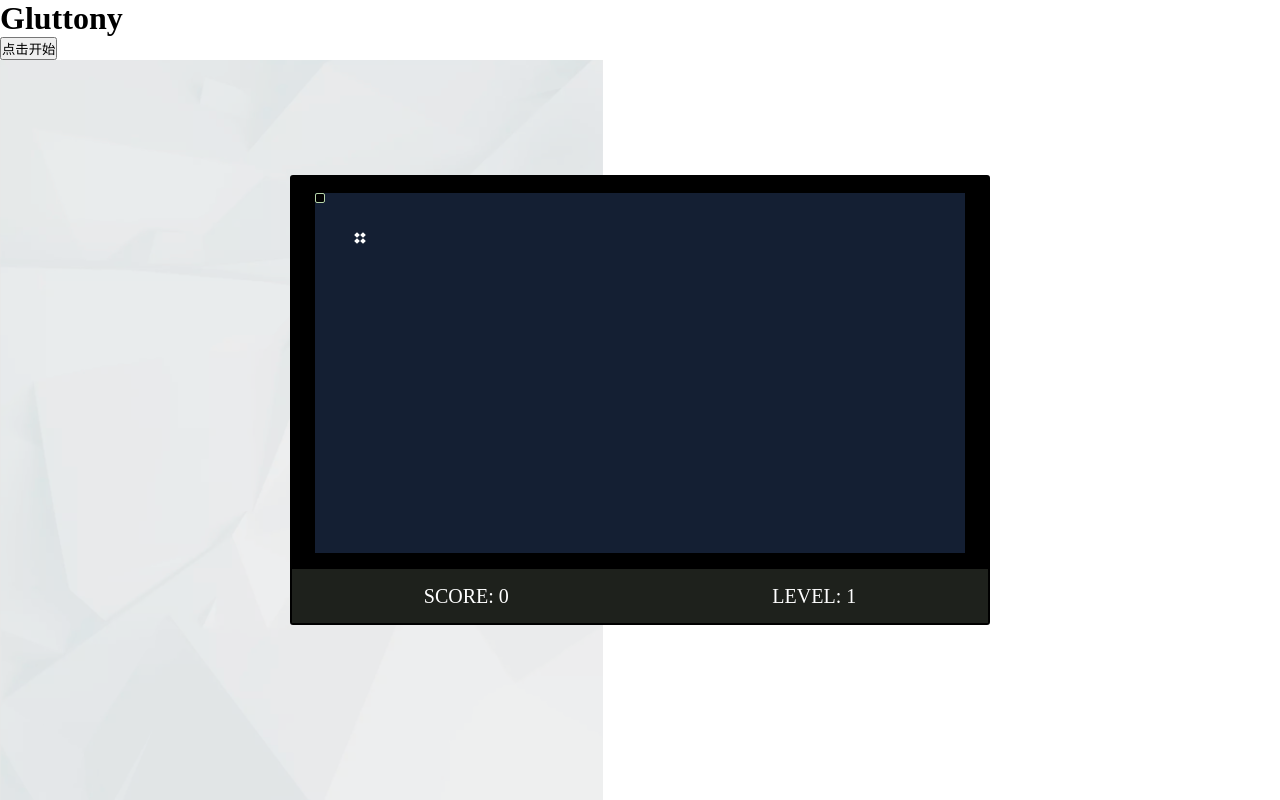
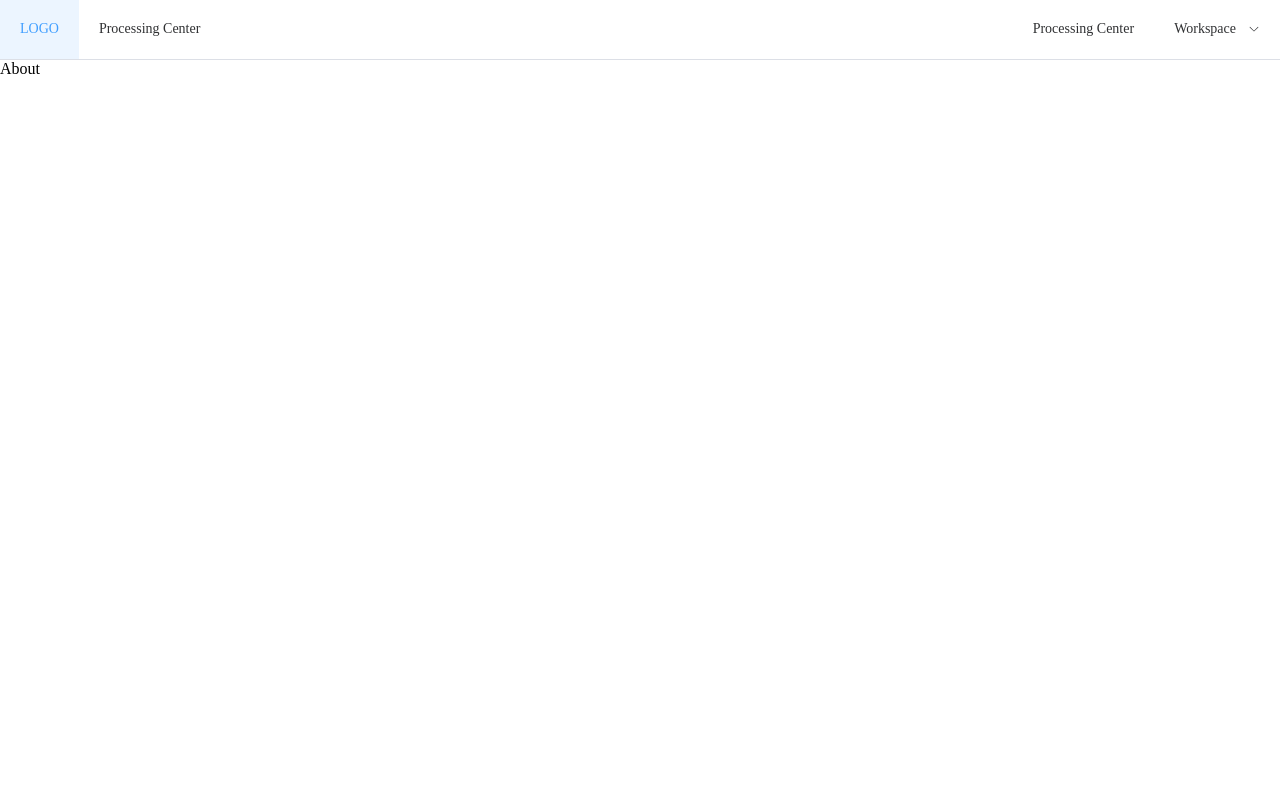
Before and after one commit to smsmpanda/kungfu-child, a Vue app: page /about in a window 1280 px wide. Shown: the top 800 px of the page. Built offline with nearby package versions, Linux system fonts and the light colour scheme.

Commit message:
整合vue-router

```diff
--- a/package.json
+++ b/package.json
@@ -30,6 +30,7 @@
   },
   "dependencies": {
     "axios": "^1.4.0",
-    "element-plus": "^2.3.7"
+    "element-plus": "^2.3.7",
+    "vue-router": "^4.0.13"
   }
 }
--- a/src/App.vue
+++ b/src/App.vue
@@ -1,25 +1,16 @@
 <template>
-    <h1>{{ data.title }}</h1>
-    <Gluttony />
-    <img :src="testImg" alt="测试图片说明">
+    <Nav />
+    <router-view>
+
+    </router-view>
 </template>
 <script  lang="ts">
-import { defineAsyncComponent, defineComponent, reactive } from 'vue';
-import testImg from './assets/img/p.png'
+import { defineComponent, defineAsyncComponent } from 'vue';
 
 export default defineComponent({
     name: 'App',
     components: {
-        Gluttony: defineAsyncComponent(() => import('./components/gluttony/index.vue'))
-    },
-    setup() {
-        const data = reactive({
-            title: 'Gluttony',
-        });
-        return {
-            data,
-            testImg
-        }
+        Nav: defineAsyncComponent(() => import('./components/Nav.vue'))
     }
 })
 </script>
--- /dev/null
+++ b/src/components/Nav.vue
@@ -0,0 +1,59 @@
+<template>
+    <el-menu :default-active="data.activeIndex" class="el-menu-demo" mode="horizontal" :ellipsis="false"
+        @select="handleSelect">
+        <el-menu-item index="0" @click="backToHome">LOGO</el-menu-item>
+        <el-menu-item index="1">
+            Processing Center
+        </el-menu-item>
+        <div class="flex-grow" />
+        <el-menu-item index="2">Processing Center</el-menu-item>
+        <el-sub-menu index="3">
+            <template #title>Workspace</template>
+            <el-menu-item index="3-1">item one</el-menu-item>
+            <el-menu-item index="3-2">item two</el-menu-item>
+            <el-menu-item index="3-3">item three</el-menu-item>
+            <el-sub-menu index="3-4">
+                <template #title>item four</template>
+                <el-menu-item index="3-4-1">item one</el-menu-item>
+                <el-menu-item index="3-4-2">item two</el-menu-item>
+                <el-menu-item index="3-4-3">item three</el-menu-item>
+            </el-sub-menu>
+        </el-sub-menu>
+    </el-menu>
+</template>
+
+<script lang="ts">
+import { defineComponent, reactive } from 'vue';
+import { useRouter } from 'vue-router'
+
+export default defineComponent({
+    name: 'App',
+    setup() {
+        const data = reactive({
+            title: 'Gluttony',
+            activeIndex: 1
+        });
+
+        const handleSelect = (key: string, keyPath: string[]) => {
+            console.log(key, keyPath)
+        }
+
+        const router = useRouter()
+        const backToHome = () => {
+            router.push('/')
+        }
+
+        return {
+            data,
+            handleSelect,
+            backToHome
+        }
+    }
+})
+</script>
+
+<style>
+.flex-grow {
+    flex-grow: 1;
+}
+</style>
--- a/src/main.ts
+++ b/src/main.ts
@@ -1,6 +1,10 @@
 import { createApp } from 'vue';
 import "./style/index.less"
+import router from "./router";
+
+import ElementPlus from 'element-plus'
+import 'element-plus/dist/index.css'
 
 import App from './App.vue';
 
-createApp(App).mount('#app');
+createApp(App).use(router).use(ElementPlus).mount('#app');
--- /dev/null
+++ b/src/router/index.ts
@@ -0,0 +1,23 @@
+import { createRouter, createWebHistory, RouteRecordRaw } from "vue-router"
+import Home from "../views/Home.vue"
+
+const routes: Array<RouteRecordRaw> = [
+    {
+        path: "/",
+        name: "Home",
+        component: Home,
+    },
+    {
+        path: "/about",
+        name: "About",
+        component: () =>
+            import('../views/About.vue')
+    }
+];
+
+const router = createRouter({
+    history: createWebHistory(),
+    routes,
+});
+
+export default router;
--- a/src/views/About.vue
+++ b/src/views/About.vue
@@ -6,10 +6,10 @@ import { defineComponent } from 'vue';
 
 
 export default defineComponent({
-    name: 'Home',
+    name: 'About',
     setup() {
         return {
-            title: 'Home'
+            title: 'About'
         }
     }
 })
--- a/src/views/Home.vue
+++ b/src/views/Home.vue
@@ -0,0 +1,16 @@
+<template>
+    <div>{{ title }}</div>
+</template>
+<script lang="ts">
+import { defineComponent } from 'vue';
+
+
+export default defineComponent({
+    name: 'Home',
+    setup() {
+        return {
+            title: 'Home'
+        }
+    }
+})
+</script>
```
Also changed, not shown: 1 other file (tests, documents, lock files or other folders).
